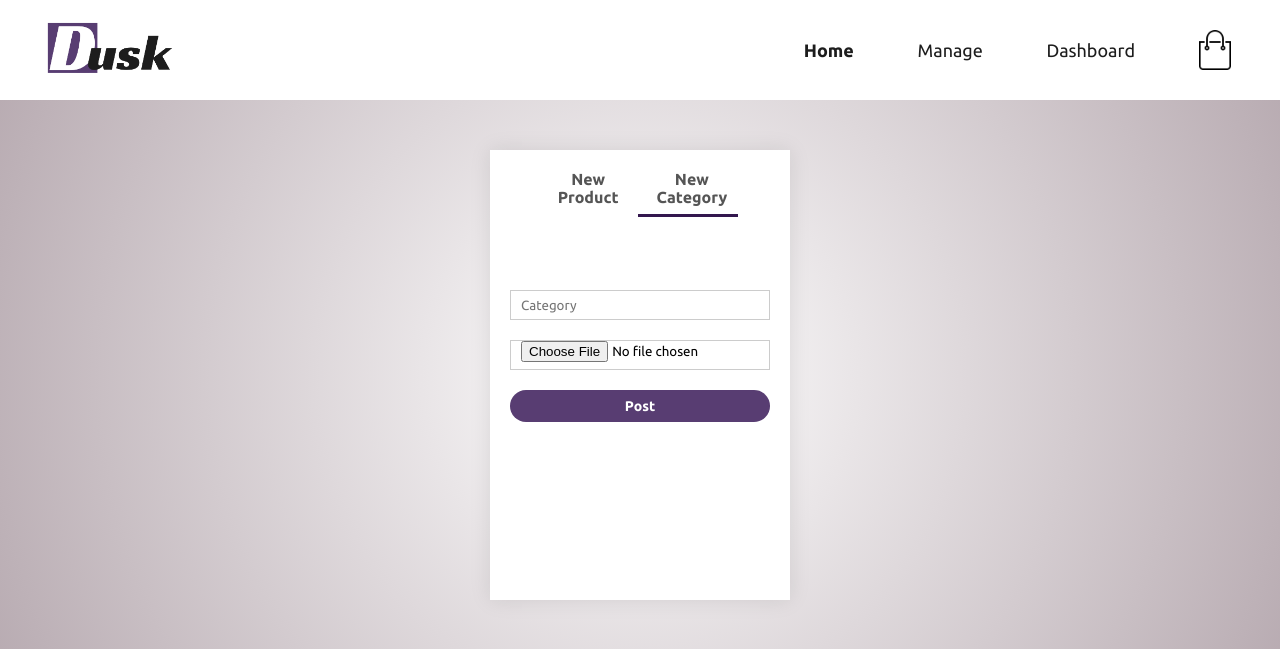
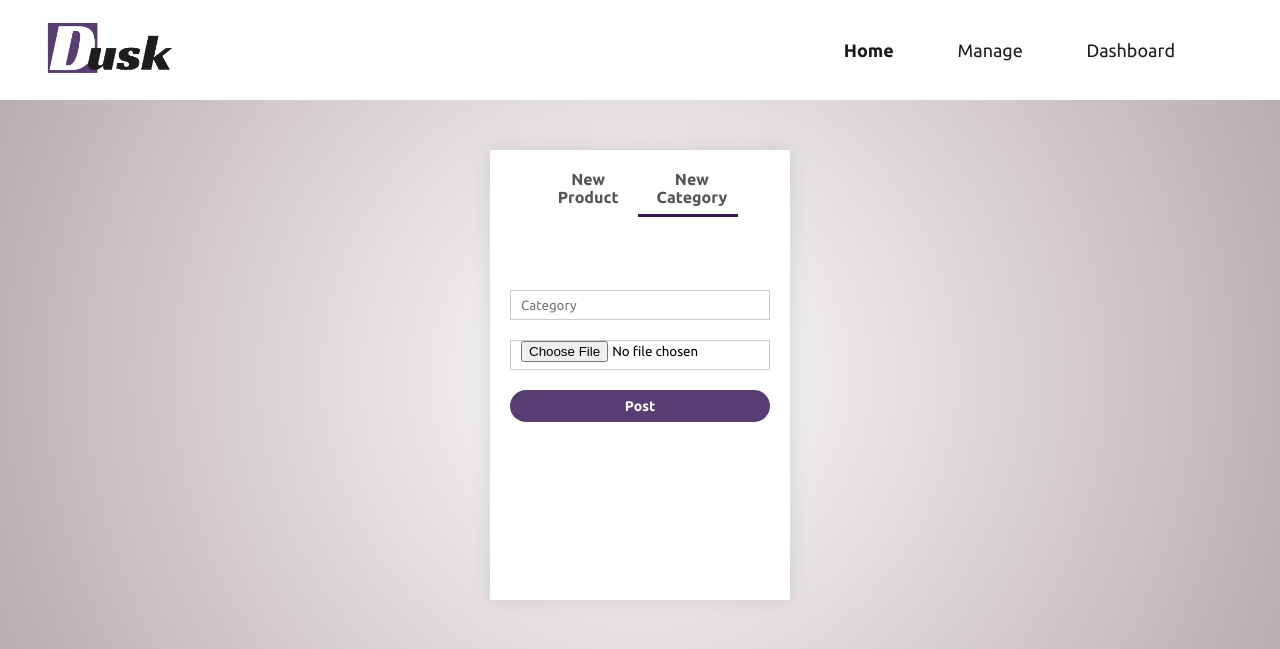
Before and after one commit to ZiadChoukri142/Dusk, a PHP site: page /admin/manage.php in a window 1280 px wide. Shown: the top 649 px of the page. Run offline with PHP 8.4, Linux system fonts and the light colour scheme; tables that the repository leaves empty or names only in its code hold one stand-in row (values such as "Sample post"); some libraries are stand-ins or nearby versions.

Commit message:
removed: cart from admin navbar

```diff
--- a/admin/includes/admin-navbar.php
+++ b/admin/includes/admin-navbar.php
@@ -9,6 +9,5 @@
          <li><a href="../admin/dashboard.php">Dashboard</a></li>
       </ul>
    </nav>
-   <img src="../static/images/cart.png" width="40px" />
    <img src="../static/images/menu.png" class="menu-icon" onclick="menutoggle()" />
 </div>
```
